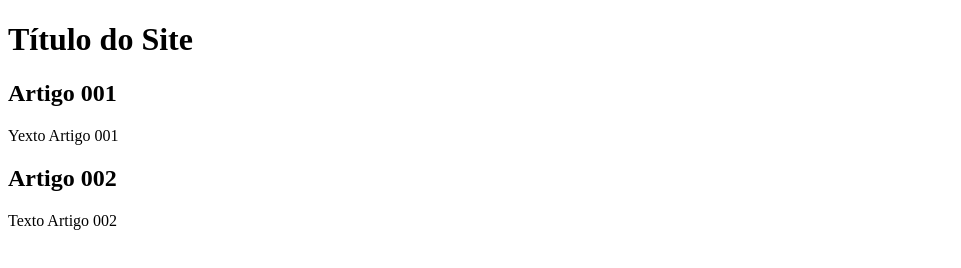
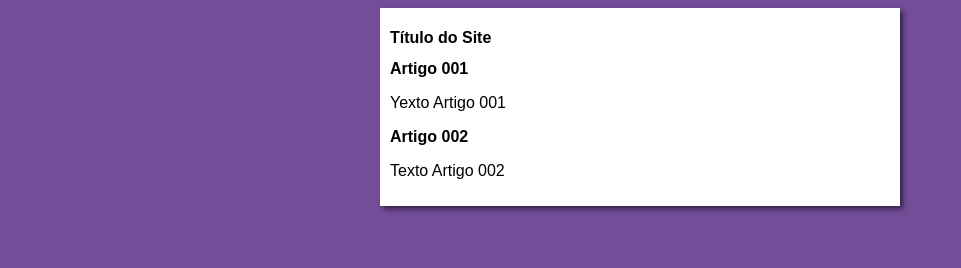
Before and after one commit to lucasmguimaraes/projeto-site, a plain HTML site: page index.html in a window 1280 px wide. Shown: the whole page, without its empty margins (0-961 px from the left). Drawn offline with Linux system fonts and the light colour scheme.

Commit message:
iniciei o design

```diff
--- /dev/null
+++ b/estilos/style.css
@@ -0,0 +1,16 @@
+* {
+    font-family: Arial, Helvetica, sans-serif;
+    font-size: 16px;
+}
+
+body {
+    background-color: rgb(116, 77, 153);
+}
+
+main {
+    background-color: white;
+    width: 500px;
+    margin: auto;
+    padding: 10px;
+    box-shadow: 3px 3px 5px rgba(0, 0, 0, 0.575);
+}
--- a/index.html
+++ b/index.html
@@ -4,6 +4,7 @@
     <meta charset="UTF-8">
     <meta name="viewport" content="width=device-width, initial-scale=1.0">
     <title>Título do Site</title>
+    <link rel="stylesheet" href="estilos/style.css">
 </head>
 <body>
      <main>
```
